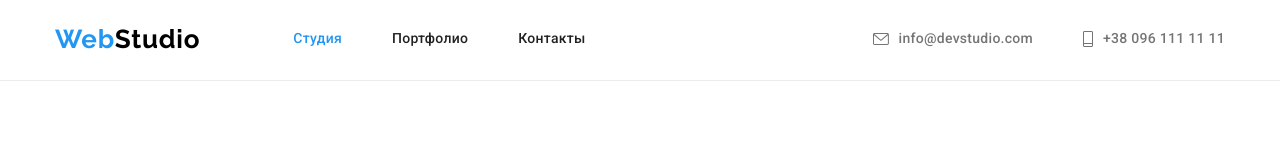
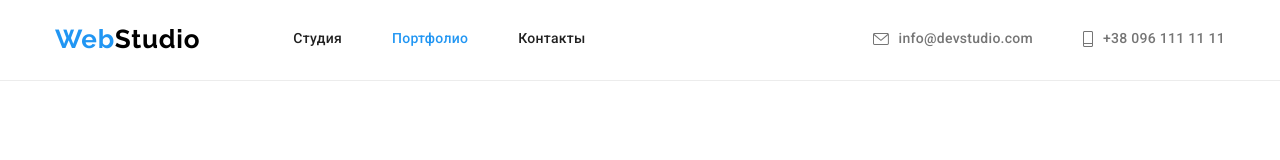
Before and after one commit to shevchenko-andrey/goit-markup-hw-04, a plain HTML site: page portfolio.html in a window 1280 px wide. Shown: the top 160 px of the page. Drawn offline with nearby package versions, Linux system fonts and the light colour scheme.

Commit message:
Фиксит ссылки в хедере

```diff
--- a/portfolio.html
+++ b/portfolio.html
@@ -29,11 +29,11 @@
           >
           <ul class="list menu">
             <li class="menu-item">
-              <a class="menu-link link current" href="">Студия</a>
+              <a class="menu-link link" href="./index.html">Студия</a>
             </li>
 
             <li class="menu-item">
-              <a class="link menu-link" href="./portfolio.html">Портфолио</a>
+              <a class="link menu-link current" href="./index.html">Портфолио</a>
             </li>
 
             <li class="menu-item">
```
